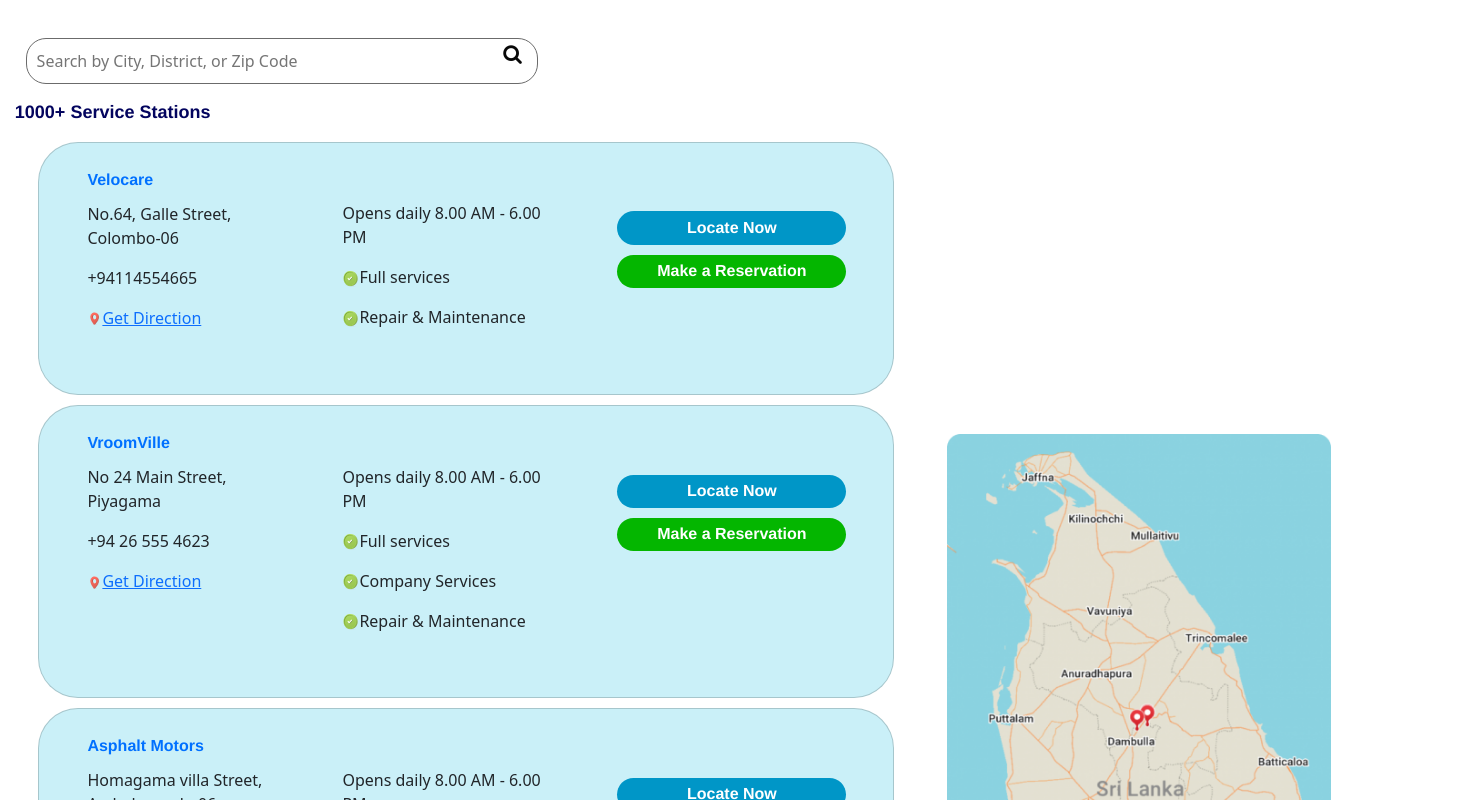
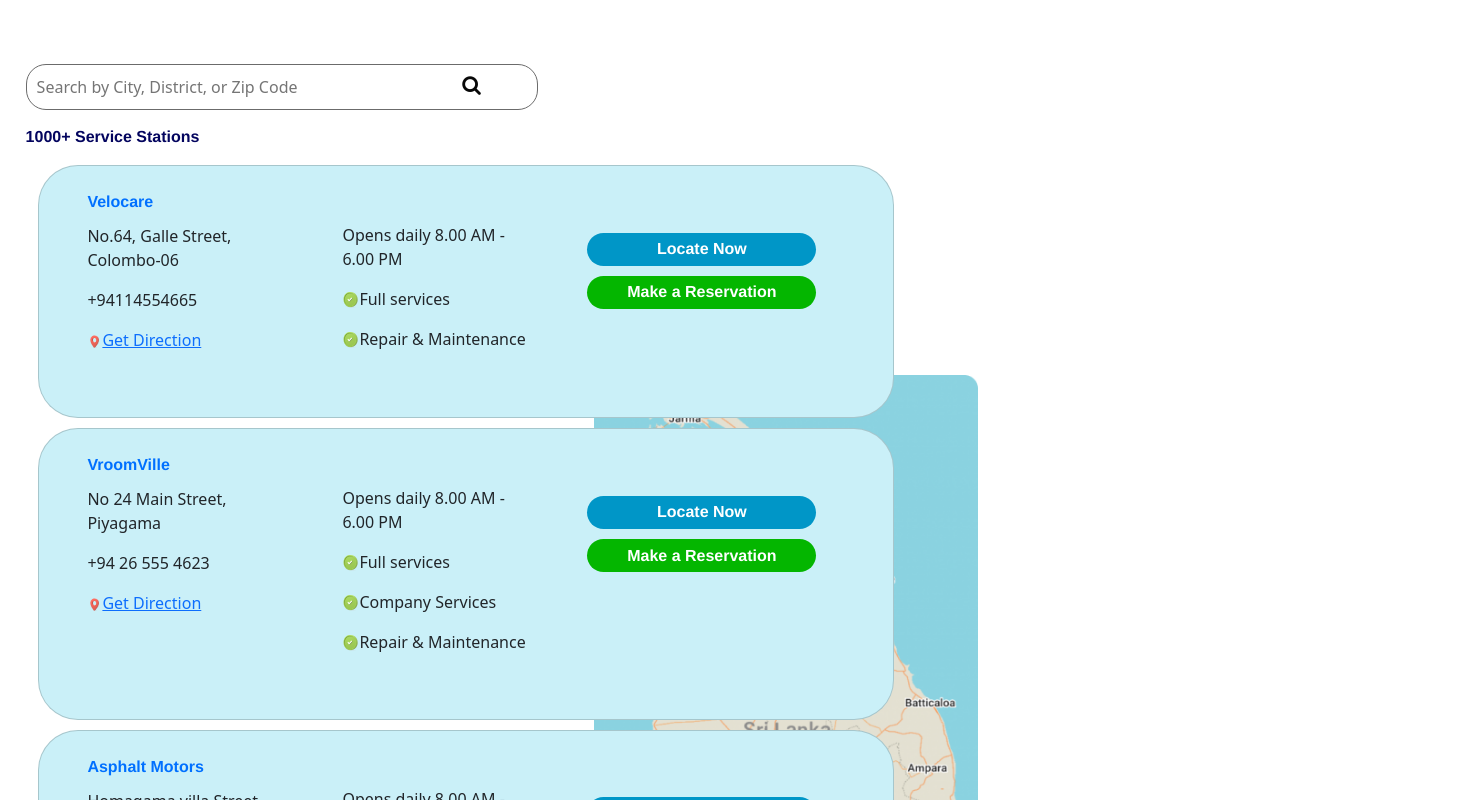
Before and after one commit to sithuminikaushalya/Motorbike_Service_Station_Reservation_System, a React (Create React App) app in the folder frontend/: page / in a window 1280 px wide. Shown: the part 1420-2220 px from the top of the page, 1459 px wide, since content can reach past the window. Built offline with nearby package versions, Linux system fonts and the light colour scheme.

Commit message:
Developed home page components

```diff
--- a/frontend/src/components/Home.css
+++ b/frontend/src/components/Home.css
@@ -6,6 +6,18 @@
     font-family: "Poppins-Regular", Helvetica;
     font-weight: 900;
 }
+@media (max-width: 767px) {
+  .carousel-caption h1{
+    font-size: 15px;
+  }
+}
+@media (max-width: 767px) {
+  .carousel-caption {
+    font-size: 12px;
+  }
+}
+
+
 
 .button-container {
     display: flex;
@@ -106,6 +118,12 @@
 .carousel-item.active .carousel-caption {
     transform: translateX(0);
 }
+@media (max-width: 767px) {
+  .home-body-text {
+    display: none;
+  }
+}
+
 
 .home-customer-text {
     color: #03045e;
@@ -121,8 +139,7 @@
 
 @media (max-width: 768px) {
     .home-customer-text {
-        margin-left: 1%;
-        margin-top:2%;
+        display: none;
     }
 }
 
@@ -131,8 +148,8 @@
     position: relative;
     width: 55%;
     border-radius: 20px;
-   top: 50%;
    left: 2%;
+   margin-top: 10%;
 
 
   }
@@ -141,12 +158,13 @@
     .search-container {
         width: 40%;
         left: 2%;
-        margin-top: 10%;
+        margin-top: 12%;
     }
 }
 
 
   .search-bar {
+    position: relative;
     width: 100%;
     padding: 10px 50px 10px 10px;
     border: 1px solid #6b6b6b;
@@ -157,8 +175,8 @@
 
   .search-button {
     position: absolute;
-    top: -48.5%;
-    right: 0;
+    top: -47.5%;
+    right: 8%;
     width: 50px;
     height: 100%;
     background: none;
@@ -169,7 +187,7 @@
   .search-button i {
     font-size: 20px;
     color: #080808;
-    margin-top: 5px;
+
   }
 
   @media (max-width: 767px) {
@@ -180,6 +198,7 @@
 
     .search-button {
         width: 40px;
+        right: -10%;
 
 
     }
@@ -188,25 +207,23 @@
   .service-station-container {
     text-align: center;
     margin-top: 4%;
-    margin-left: -61%;
+
 }
 
 .service-station-text {
     color: #03045e;
-    font-size: 14px;
+    font-size: 16px;
     font-weight: bold;
     font-family: "Poppins-Regular", Helvetica;
+    text-align: left;
 }
 
 @media (min-width: 768px) {
     .service-station-container {
         margin-top: 3%;
-        margin-left: -66%;
+
     }
 
-    .service-station-text {
-        font-size: 18px;
-    }
 }
 
 
@@ -216,15 +233,13 @@
     margin-top: -125%;
 
 }
-@media (min-width: 767px) {
+@media (max-width: 767px) {
     .srilanka-image-container {
-        margin-top: -105%;
-        margin-left: 180%;
+       display: none;
     }
 }
 .srilanka-image {
     width: 75%;
-
 
 }
 
@@ -292,6 +307,11 @@ align-items: flex-start;
     font-weight: bold;
     width: 250%;
   }
+  @media (max-width: 767px) {
+    .buttons {
+      width: 50px;
+    }
+  }
 
   .button:hover {
     background-color: #005f8b;
@@ -316,7 +336,7 @@ align-items: flex-start;
   margin-right: 55px;
 }
 .details-content p:nth-of-type(1) {
-  width: 220px;
+  width: 190px;
 }
 .details-content{
   margin-top: 5%;
```
